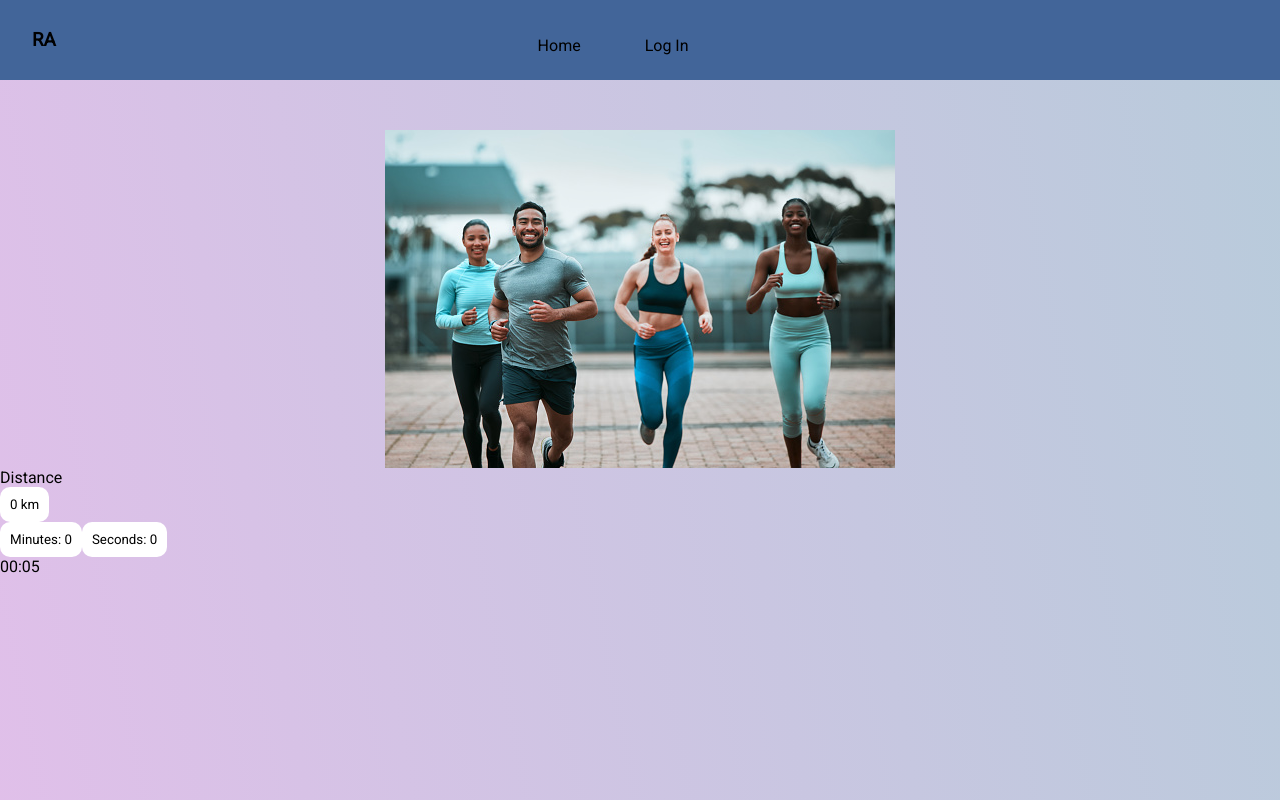
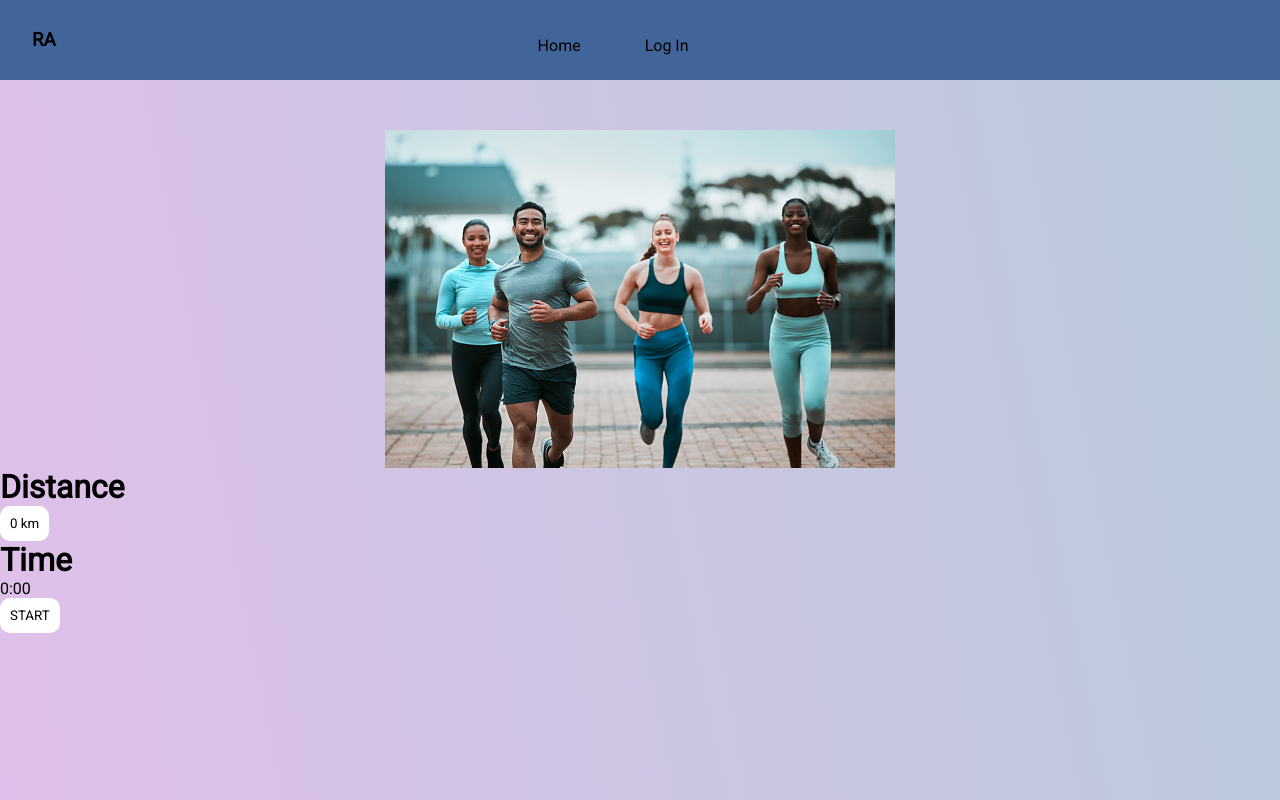
Before and after one commit to AnastasOdyssea/Workout-App, a React (Create React App) app: page / in a window 1280 px wide. Shown: the top 800 px of the page. Built offline with nearby package versions, Linux system fonts and the light colour scheme.

Commit message:
continuing on the same component

```diff
--- a/src/App.js
+++ b/src/App.js
@@ -3,9 +3,8 @@ import {LogIn} from "./components/LogIn";
 import {Register} from "./components/Register";
 import Navbar from "./components/Navbar";
 import Home from "./components/Home";
-import {Numbers} from "./components/Numbers";
-import Converter from "./components/Converter";
-import ZeroTimer from "./components/ZeroTimer";
+import {Distance} from "./components/Distance";
+import Timer from "./components/Timer";
 
 
 
@@ -21,9 +20,10 @@ function App() {
    <React.Fragment>
   <Navbar />
  <Home />
- <Numbers />
- <Converter />
- <ZeroTimer />
+ <Distance />
+
+
+ <Timer />
 
 
    {
--- a/src/components/Converter.js
+++ /dev/null
@@ -1,37 +0,0 @@
-import React, {useState} from 'react';
-
-
-export const Converter = (props) => {
-
-    const [seconds,setSeconds] =useState(0);
-    function secondsToMinutes(seconds) {
-        return Math.floor(seconds / 60);
-
-
-   }
-
-
-
-   const minutes = secondsToMinutes(seconds);
-
-   function incrementSeconds(){
-
-    setSeconds(seconds + 1);
-    Converter();
-   }
-
-
-
-
-   return(
-    <div>
-
-
-         <button>Minutes: {minutes}</button>
-        <button onClick={incrementSeconds} >Seconds: {seconds}</button>
-
-    </div>
-   )
-}
-
-export default Converter;
--- a/src/components/Numbers.jsx
+++ b/src/components/Distance.jsx
@@ -1,7 +1,8 @@
 import React, {useState} from "react";
 
 
- export const Numbers = (props) => {
+
+ export const Distance = (props) => {
     const [distance,setDistance] = useState(0);
 
     function incrementDistance(){
@@ -11,7 +12,7 @@ import React, {useState} from "react";
     return (
 
         <div >
-            <p>Distance</p>
+            <h1>Distance</h1>
     <button onClick={incrementDistance}> {distance} km</button>
 
 
--- /dev/null
+++ b/src/components/Timer.js
@@ -0,0 +1,65 @@
+import { useEffect, useRef, useState } from "react";
+
+
+
+
+
+const Timer = () => {
+  const [timer, setTimer] = useState(0);
+  const [start, setStart] = useState(false);
+  const firstStart = useRef(true);
+  const tick = useRef();
+
+  useEffect(() => {
+    if (firstStart.current) {
+
+      firstStart.current = !firstStart.current;
+      return;
+    }
+
+    console.log("subsequent renders");
+    console.log(start);
+    if (start) {
+      tick.current = setInterval(() => {
+        setTimer((timer) => timer + 1);
+      }, 1000);
+    } else {
+
+      clearInterval(tick.current);
+    }
+
+    return () => clearInterval(tick.current);
+  }, [start]);
+
+  const toggleStart = () => {
+    setStart(!start);
+  };
+
+  const dispSecondsAsMins = (seconds) => {
+
+
+    const mins = Math.floor(seconds / 60);
+    const seconds_ = seconds % 60;
+    return mins.toString() + ":" + (seconds_ === 0 ? "00" : seconds_.toString());
+  };
+
+  return (
+    <div className="Timer">
+        <h1>Time</h1>
+      <p>{dispSecondsAsMins(timer)}</p>
+      <div className="startDiv">
+
+        <button className="startBut" onClick={toggleStart}>
+          {!start ? "START" : "STOP"}
+        </button>
+
+      </div>
+    </div>
+  );
+};
+
+
+
+
+
+export default Timer;
--- a/src/components/ZeroTimer.js
+++ /dev/null
@@ -1,27 +0,0 @@
-import React, { useState, useEffect } from 'react';
-
-function Timer() {
-  const [seconds, setSeconds] = useState(0);
-  const [minutes, setMinutes] = useState(0);
-
-  useEffect(() => {
-    const interval = setInterval(() => {
-      if (seconds < 59) {
-        setSeconds(seconds + 1);
-      } else {
-        setSeconds(0);
-        setMinutes(minutes + 1);
-      }
-    }, 1000);
-
-    return () => clearInterval(interval);
-  }, [seconds, minutes]);
-
-  return (
-    <div>
-      <p>{`${minutes.toString().padStart(2, '0')}:${seconds.toString().padStart(2, '0')}`}</p>
-    </div>
-  );
-}
-
-export default Timer;
```
